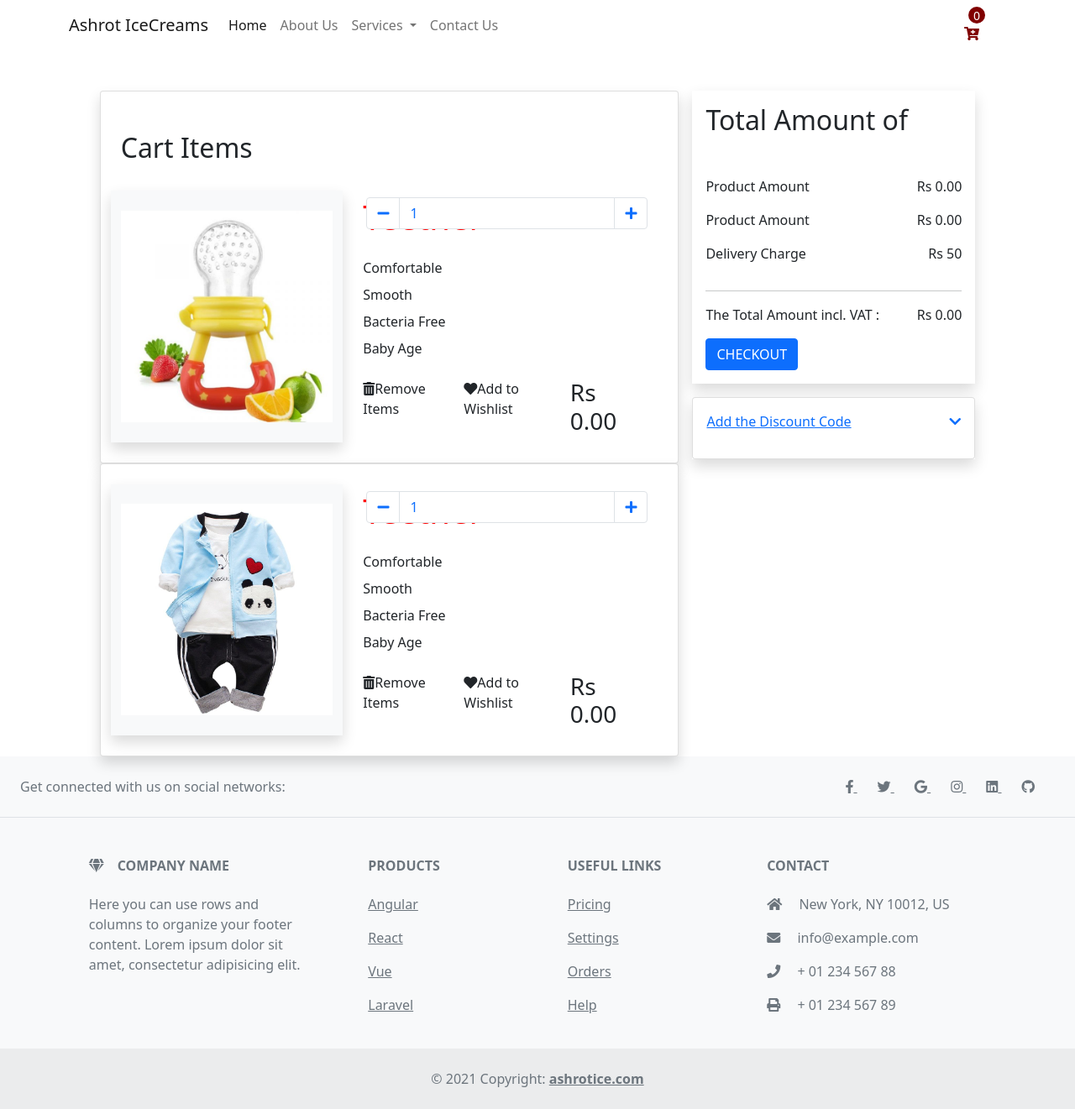
After one commit to ashrotd/IceCreamWebsite, a Django app: page /cart in a window 1280 px wide. The commit adds this page. Shown: the whole page at 84% size. Run offline with Django 3.2, Linux system fonts and the light colour scheme; some libraries are stand-ins or nearby versions.

Commit message:
Cart Page Design

```diff
--- a/Hello/home/urls.py
+++ b/Hello/home/urls.py
@@ -7,4 +7,5 @@ urlpatterns = [
     path('services',views.services, name='services'),
     path('test',views.test, name='test'),
     path('product/<int:myid>', views.product, name='product'),
+    path('cart',views.cartPage, name='cart'),
 ]
--- a/Hello/home/views.py
+++ b/Hello/home/views.py
@@ -40,3 +40,6 @@ def product(request,myid):
     parameter = {'prod':prod[0]}
 
     return render(request,'product.html',parameter)
+
+def cartPage(request):
+    return render(request,'cart.html')
--- a/Hello/templates/base.html
+++ b/Hello/templates/base.html
@@ -12,6 +12,7 @@
   <link rel="stylesheet"
     href="https://cdn.jsdelivr.net/npm/@fortawesome/fontawesome-free@5.15.3/css/fontawesome.min.css"
     integrity="sha384-wESLQ85D6gbsF459vf1CiZ2+rr+CsxRY0RpiF1tLlQpDnAgg6rwdsUF1+Ics2bni" crossorigin="anonymous">
+  <link href="https://cdnjs.cloudflare.com/ajax/libs/font-awesome/5.9.0/css/all.min.css" rel="stylesheet">
 
   <title>{% block title %}{% endblock title %} | Ashrot IceCreams</title>
   <style>
@@ -19,16 +20,16 @@
       display: block;
       text-align: center;
       color: #fff;
-      background-color: black;
+      background-color:#800000;
       width: 20px;
-      height: 25px;
+      height: 20px;
       border-radius: 50%;
       font-size: 14px;
       margin-left: 5px;
     }
 
     .cart-icon {
-      width: 25px;
+      width: 50px;
       display: inline-block;
       margin-left: 15px;
       color: #800000;
@@ -69,30 +70,18 @@
             <a class="nav-link" href="/contact">Contact Us</a>
           </li>
         </ul>
-        <button type="button" class="btn" id="pop" data-bs-container="body" data-bs-toggle="popover"
-          data-bs-placement="bottom" data-bs-content="Bottom popover">
-          <span id="cart_quantity1" class="cart_count">0</span>
-          <svg class="cart-icon" xmlns="http://www.w3.org/2000/svg" width="25" height="25" fill="currentColor"
-            class="bi bi-cart-fill" viewBox="0 0 16 16">
-            <path
-              d="M0 1.5A.5.5 0 0 1 .5 1H2a.5.5 0 0 1 .485.379L2.89 3H14.5a.5.5 0 0 1 .491.592l-1.5 8A.5.5 0 0 1 13 12H4a.5.5 0 0 1-.491-.408L2.01 3.607 1.61 2H.5a.5.5 0 0 1-.5-.5zM5 12a2 2 0 1 0 0 4 2 2 0 0 0 0-4zm7 0a2 2 0 1 0 0 4 2 2 0 0 0 0-4zm-7 1a1 1 0 1 1 0 2 1 1 0 0 1 0-2zm7 0a1 1 0 1 1 0 2 1 1 0 0 1 0-2z" />
-          </svg>
-        </button>
 
+        <a href="/cart" class="cart-icon" id="pop">
+          <span id="cart_quantity" class="cart_count">0</span>
+          <i class="fas fa-cart-plus"></i>
+        </a>
       </div>
     </div>
+    </div>
   </nav>
-  <div>
-  <button  type="button" class="btn fixed-bottom" id="pop" data-bs-container="body" data-bs-toggle="popover"
-          data-bs-placement="bottom" data-bs-content="Bottom popover">
-          <span id="cart_quantity" class="cart_count">0</span>
-          <svg class="cart-icon" xmlns="http://www.w3.org/2000/svg" width="25" height="25" fill="currentColor"
-            class="bi bi-cart-fill" viewBox="0 0 16 16">
-            <path
-              d="M0 1.5A.5.5 0 0 1 .5 1H2a.5.5 0 0 1 .485.379L2.89 3H14.5a.5.5 0 0 1 .491.592l-1.5 8A.5.5 0 0 1 13 12H4a.5.5 0 0 1-.491-.408L2.01 3.607 1.61 2H.5a.5.5 0 0 1-.5-.5zM5 12a2 2 0 1 0 0 4 2 2 0 0 0 0-4zm7 0a2 2 0 1 0 0 4 2 2 0 0 0 0-4zm-7 1a1 1 0 1 1 0 2 1 1 0 0 1 0-2zm7 0a1 1 0 1 1 0 2 1 1 0 0 1 0-2z" />
-          </svg>
-        </button>
-      </div>
+
+
+
   {% block body %}
 
   {% endblock body %}
--- /dev/null
+++ b/Hello/templates/cart.html
@@ -0,0 +1,150 @@
+{% extends 'base.html' %}
+{% block body %}
+<div class="container-fluid">
+    <div class="row">
+        <div class="col-md-10 col-11 mx-auto">
+            <div class="row mt-5 gx-3">
+                <!--Left Side div-->
+                <div class="col-md-12 col-lg-8 col-11 mx-auto main_cart mb-lg-0 mb-5">
+                    <div class="card p-4 shadow">
+                        <h2 class="py-4 font-weight-bold">Cart Items</h2>
+                        <div class="row">
+                            <!--Cart Images-->
+                            <div
+                                class="col-md-5 col-11 mx-auto bg-light d-flex justify-content-center align-items-center shadow product_image">
+                                <img src="/media/images/teether.jpg" class="img-fluid">
+                            </div>
+                            <!-- Image Details -->
+                            <div class="col-md-7 col-11 mx-auto px-4 mt-2">
+                                <!-- product name -->
+                                <div class="row">
+                                    <div class="col-6 card-title">
+                                        <h1 class="mb-4 product_name">Teether</h1>
+                                        <p class="mb-2">Comfortable</p>
+                                        <p class="mb-2">Smooth</p>
+                                        <p class="mb-2">Bacteria Free</p>
+                                        <p class="mb-3">Baby Age</p>
+                                    </div>
+                                    <!-- Quantity Increment/Decrement -->
+                                    <div class="col-6">
+                                        <ul class="pagination justify-content-end set_quantity">
+                                            <li class="page-item"><button class="page-link" onclick="decrementNum()"
+                                                    href="#"><i class="fas fa-minus"></i></button></li>
+                                            <li class="page-item"><input type="text" class="page-link" value="1"
+                                                    id="textbox"></input></li>
+                                            <li class="page-item"><button class="page-link" onclick="incrementNum()"
+                                                    href="#"><i class="fas fa-plus"></i></button></li>
+                                        </ul>
+                                    </div>
+                                </div>
+                                <!-- Remove, wishlist & Price -->
+                                <div class="row">
+                                    <div class="col-12 d-flex justify-content-between remove_wish">
+                                        <p><i class="fas fa-trash-alt"></i>Remove Items</p>
+                                        <p><i class="fas fa-heart"></i>Add to Wishlist</p>
+                                        <h3>Rs <span id="itemval">0.00</span></h3>
+                                    </div>
+                                </div>
+                            </div>
+                        </div>
+                    </div>
+                    <div class="card p-4 shadow">
+
+                        <div class="row">
+                            <!--Cart Images-->
+                            <div
+                                class="col-md-5 col-11 mx-auto bg-light d-flex justify-content-center align-items-center shadow product_image">
+                                <img src="/media/images/cool_rompers.jpg" class="img-fluid">
+                            </div>
+                            <!-- Image Details -->
+                            <div class="col-md-7 col-11 mx-auto px-4 mt-2">
+                                <!-- product name -->
+                                <div class="row">
+                                    <div class="col-6 card-title">
+                                        <h1 class="mb-4 product_name">Teether</h1>
+                                        <p class="mb-2">Comfortable</p>
+                                        <p class="mb-2">Smooth</p>
+                                        <p class="mb-2">Bacteria Free</p>
+                                        <p class="mb-3">Baby Age</p>
+                                    </div>
+                                    <!-- Quantity Increment/Decrement -->
+                                    <div class="col-6">
+                                        <ul class="pagination justify-content-end set_quantity">
+                                            <li class="page-item"><button class="page-link" onclick="decrementNum()"
+                                                    href="#"><i class="fas fa-minus"></i></button></li>
+                                            <li class="page-item"><input type="text" class="page-link" value="1"
+                                                    id="textbox"></input></li>
+                                            <li class="page-item"><button class="page-link" onclick="incrementNum()"
+                                                    href="#"><i class="fas fa-plus"></i></button></li>
+                                        </ul>
+                                    </div>
+                                </div>
+                                <!-- Remove, wishlist & Price -->
+                                <div class="row">
+                                    <div class="col-12 d-flex justify-content-between remove_wish">
+                                        <p><i class="fas fa-trash-alt"></i>Remove Items</p>
+                                        <p><i class="fas fa-heart"></i>Add to Wishlist</p>
+                                        <h3>Rs <span id="itemval">0.00</span></h3>
+                                    </div>
+
+                                </div>
+                            </div>
+                        </div>
+                        <!--Right side div-->
+                    </div>
+
+                </div>
+                <div class="col-md-12 col 11 col-lg-4 mx-auto mt-md-5 mt-lg-0">
+                    <div class="right_side p-3 shadow bg-white">
+                        <h2 class="product_name mb-5">Total Amount of</h2>
+                        <div class="d-flex price_indiv justify-content-between">
+                            <p>Product Amount</p>
+                            <p>Rs <span>0.00</span></p>
+                        </div>
+                        <div class="d-flex price_indiv justify-content-between">
+                            <p>Product Amount</p>
+                            <p>Rs <span>0.00</span></p>
+                        </div>
+                        <div class="d-flex price_indiv justify-content-between">
+                            <p>Delivery Charge</p>
+                            <p>Rs <span>50</span></p>
+                        </div>
+                        <hr>
+                        <div class="total_amount d-flex justify-content-between font-weight-bold">
+                            <p>The Total Amount incl. VAT : </p>
+                            <p>Rs <span id="total_cart_amount">0.00</span></p>
+                        </div>
+                        <button class="btn btn-primary text-uppercase">Checkout</button>
+                    </div>
+                    <!-- Discount Code -->
+                    <div class="discount_code mt-3 shadow">
+                        <div class="card">
+                            <div class="card-body">
+                                <p>
+                                    <a class="d-flex justify-content-between" data-bs-toggle="collapse"
+                                        href="#collapseExample" aria-expanded="false" aria-controls="collapseExample">
+                                        Add the Discount Code
+                                        <span><i class="fas fa-chevron-down"></i></span>
+                                    </a>
+                                </p>
+                                <div class="collapse" id="collapseExample">
+                                    <div class="mt-3">
+                                        <input type="text" name="" id="discount_code1"
+                                            class="form-control font-weight-bold" placeholder="Discount Code">
+                                        <small id="error" class="text-dark ">Enter the valid code..</small>
+                                    </div>
+                                    <button class="btn btn-primary btn-sm mt-3" onclick="discount_code()">Apply</button>
+
+                                </div>
+
+                            </div>
+                        </div>
+                    </div>
+                </div>
+            </div>
+
+        </div>
+
+    </div>
+</div>
+{% endblock body %}
```
